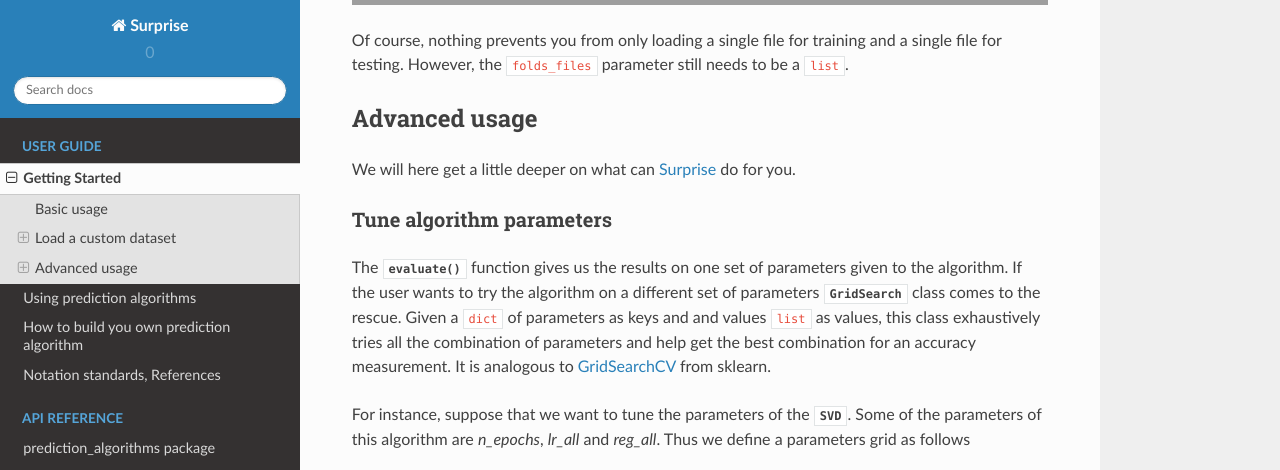
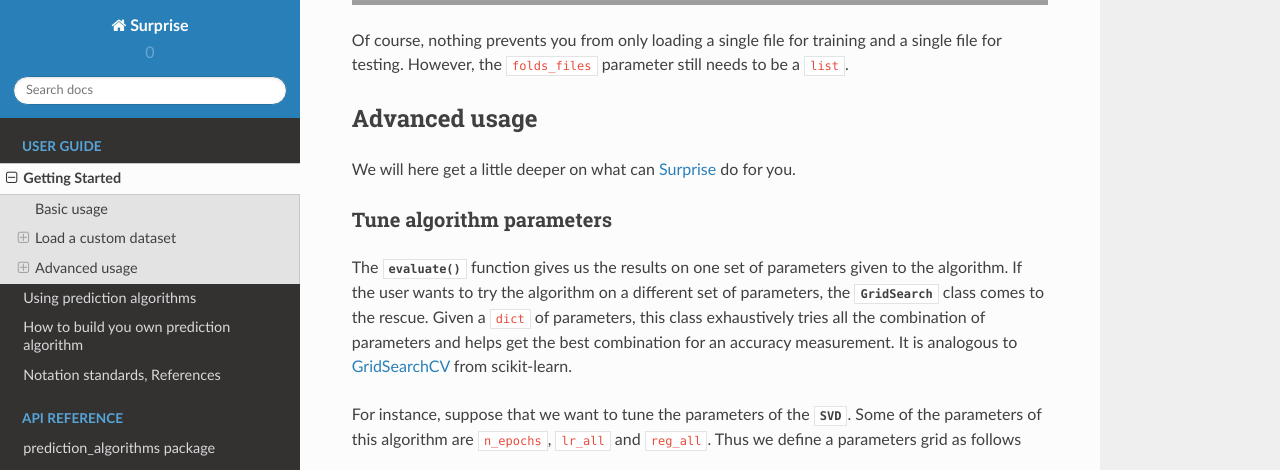
Before and after one commit to NicolasHug/Surprise, a Sphinx documentation site: the page built from doc/source/getting_started.rst, in a window 1280 px wide and 1400 px high, scrolled down 1441 px. Shown: the top 470 px of the window. Built offline with Sphinx 7.4.7 and the Read the Docs theme 2.0.0, drawn with Linux system fonts in a browser that asks for light colours; some of the changed text lies outside the part shown; grey boxes are pictures that could not be loaded.

```diff
--- a/doc/source/getting_started.rst
+++ b/doc/source/getting_started.rst
@@ -98,20 +98,21 @@ We will here get a little deeper on what can `Surprise
 
 Tune algorithm parameters
 ~~~~~~~~~~~~~~~~~~~~~~~~~
+
 The :func:`evaluate() <surprise.evaluate.evaluate>` function gives us the
 results on one set of parameters given to the algorithm. If the user wants
-to try the algorithm on a different set of parameters
+to try the algorithm on a different set of parameters, the
 :class:`GridSearch <surprise.evaluate.GridSearch>` class comes to the rescue.
-Given a ``dict`` of parameters as keys and and values ``list`` as values, this
-class exhaustively tries all the combination of parameters and help get the
+Given a ``dict`` of parameters, this
+class exhaustively tries all the combination of parameters and helps get the
 best combination for an accuracy measurement. It is analogous to
 `GridSearchCV <http://scikit-learn.org/stable/modules/generated/sklearn.model
-_selection.GridSearchCV.html>`_ from sklearn.
+_selection.GridSearchCV.html>`_ from scikit-learn.
 
 For instance, suppose that we want to tune the parameters of the
 :class:`SVD <surprise.prediction_algorithms.matrix_factorization.SVD>`. Some of
-the parameters of this algorithm are `n_epochs`, `lr_all` and `reg_all`. Thus
-we define a parameters grid as follows
+the parameters of this algorithm are ``n_epochs``, ``lr_all`` and ``reg_all``.
+Thus we define a parameters grid as follows
 
 .. literalinclude:: ../../examples/grid_search_usage.py
     :caption: From file ``examples/grid_search_usage.py``
@@ -119,9 +120,9 @@ we define a parameters grid as follows
     :lines: 13-14
 
 Next we define a :class:`GridSearch <surprise.evaluate.GridSearch>` instance
-and give it
+and give it the class
 :class:`SVD <surprise.prediction_algorithms.matrix_factorization.SVD>` as an
-algorithm, `param_grid` as the parameters to tune. We will compute both the
+algorithm, and ``param_grid``. We will compute both the
 RMSE and FCP values for all the combination. Thus the following definition:
 
 .. literalinclude:: ../../examples/grid_search_usage.py
@@ -130,9 +131,10 @@ RMSE and FCP values for all the combination. Thus the following definition:
     :lines: 16
 
 Now that :class:`GridSearch <surprise.evaluate.GridSearch>` instance is ready,
-we want to evaluate it on the the data, so first we prepare our data as and
-then we call the evaluate method of
-:class:`GridSearch <surprise.evaluate.GridSearch>`:
+we can evaluate the algorithm on any data with the
+:meth:`GridSearch.evaluate()<surprise.evaluate.GridSearch.evaluate>` method,
+exactly like with the regular
+:func:`evaluate() <surprise.evaluate.evaluate>` function:
 
 .. literalinclude:: ../../examples/grid_search_usage.py
     :caption: From file ``examples/grid_search_usage.py``
--- a/requirements_dev.txt
+++ b/requirements_dev.txt
@@ -3,7 +3,7 @@ numpy>=1.11.2
 Cython>=0.24.1
 six>=1.10.0
 pytest>=3.0.3
-sphinx
+sphinx>=1.4.9
 sphinx_rtd_theme
 sphinxcontrib-bibtex
 flake8>=3.2.1
```
Also changed, not shown: other parts of doc/source/getting_started.rst (+3 -3 lines), 3 other files.
